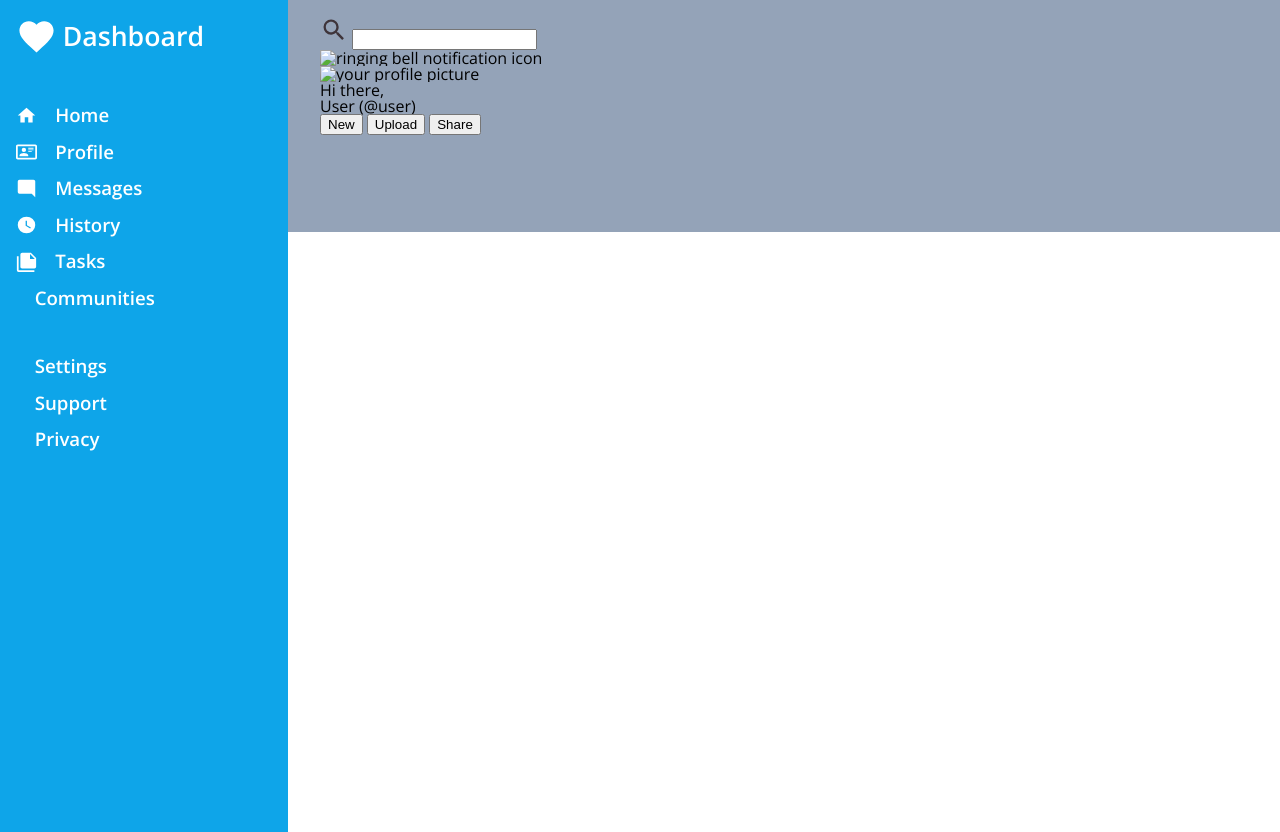
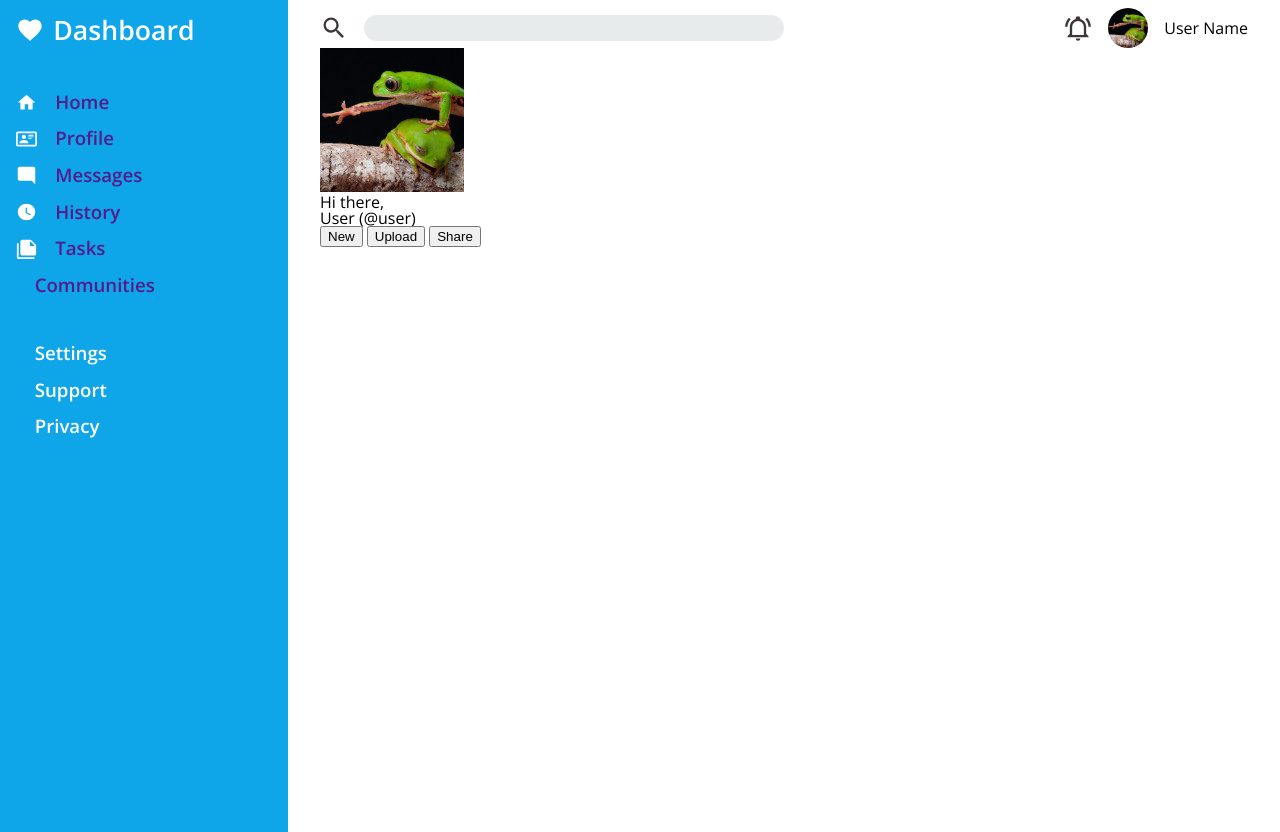
Before and after one commit to tim-tersigni/admin-dashboard, a plain HTML site: page index.html in a window 1280 px wide. Drawn offline with nearby package versions, Linux system fonts and the light colour scheme.

Commit message:
Finish top of header

```diff
--- a/Styles/style.css
+++ b/Styles/style.css
@@ -15,7 +15,7 @@ body {
 header {
   width: 100%;
   height: 200px;
-  background-color: #94a3b8;
+  background-color: #ffffff;
 }
 
 .sidebar {
@@ -31,15 +31,14 @@ header {
 
 .site-title-container {
   display: flex;
-  align-items: center;
-  justify-content: bottom;
+  align-items: flex-end;
   width: 100%;
 }
 
 .site-logo {
-  height: 2.2em;
+  height: 1.5em;
   margin: 0;
-  margin-right: 0.3em;
+  margin-right: 0.5em;
 }
 
 .site-link-icon {
@@ -59,7 +58,7 @@ header {
   gap: 1em;
 }
 
-.site-link {
+site-link {
   color: white;
 }
 
@@ -93,10 +92,41 @@ a {
   fill: #3e343a;
 }
 
+.top-profile-picture {
+  height: 2.5em;
+  border-radius: 50%;
+}
+
 header {
-  padding: 1em 2em 1em 2em;
+  padding: 0.5em 2em 0.5em 2em;
 }
 
 .top-header-container {
   display: grid;
+  grid-template-rows: 1fr;
+  grid-template-columns: 1fr 1fr;
+  justify-content: space-between;
+  margin: 0px;
 }
+
+.search-container {
+  align-self: left;
+  display: flex;
+  align-items: center;
+  gap: 1em;
+}
+
+.search-bar {
+  width: 100%;
+  border: 0px;
+  background: rgb(231, 235, 236);
+  border-radius: 1.75em;
+  height: 1.75em;
+}
+
+.top-profile-container {
+  justify-self: right;
+  display: flex;
+  align-items: center;
+  gap: 1em;
+}
--- a/index.html
+++ b/index.html
@@ -74,19 +74,22 @@
         </li>
       </ul>
     </div>
+
     <header>
       <div class="top-header-container">
-        <div class="left-top-header-container">
+        <div class="search-container">
           <img src="./Images/search-icon.svg" alt="magnifying glass search icon" class="icon search-icon">
           <input class="search-bar" type="text">
         </div>
-        <div class="right-top-header-container">
-          <img src="./Images/notification-icon.png" alt="ringing bell notification icon" class="icon notification-icon">
+        <div class="top-profile-container">
+          <img src="./Images/notifications.svg" alt="ringing bell notification icon" class="icon notification-icon">
+          <img src="./Images/profile-picture.jpg" alt="your profile picture" class="top-profile-picture">
+          <p class="name">User Name</p>
         </div>
       </div>
       <div class="bottom-header-container">
         <div class="profile-picture-wrapper">
-          <img src="./Images/profile-picture.png" alt="your profile picture" class="profile-picture">
+          <img src="./Images/profile-picture.jpg" alt="your profile picture" class="profile-picture">
         </div>
       </div>
       <div class="greeting-container">
```
Also changed, not shown: Images/notifications.svg (added), Images/profile-picture.jpg (added).
